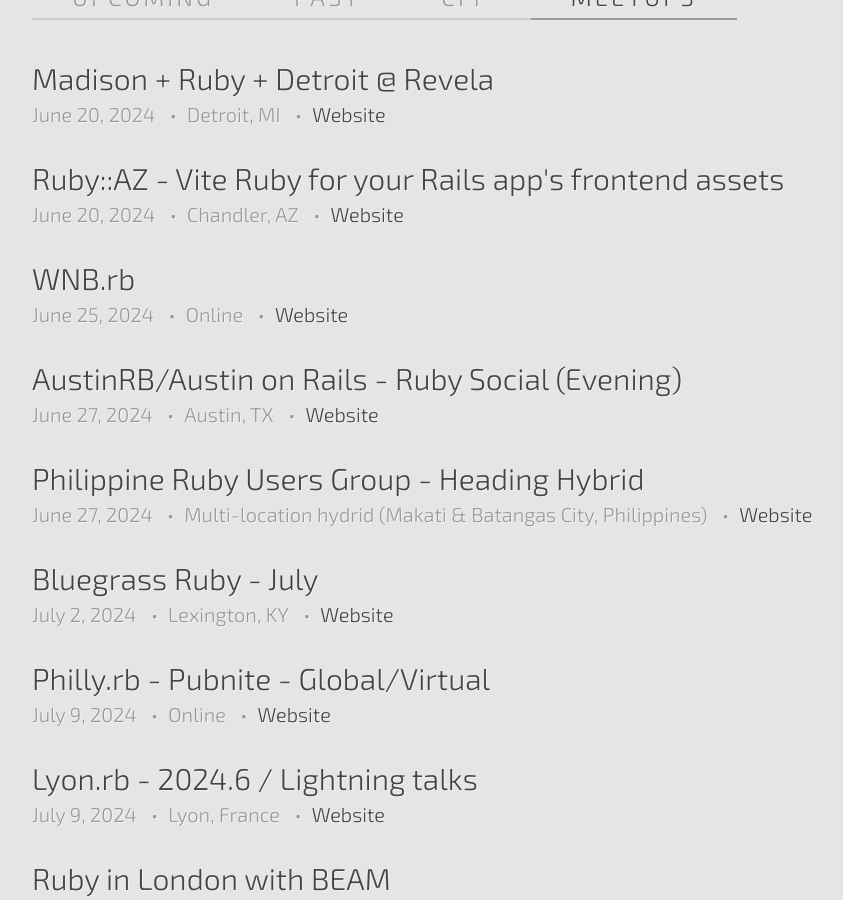
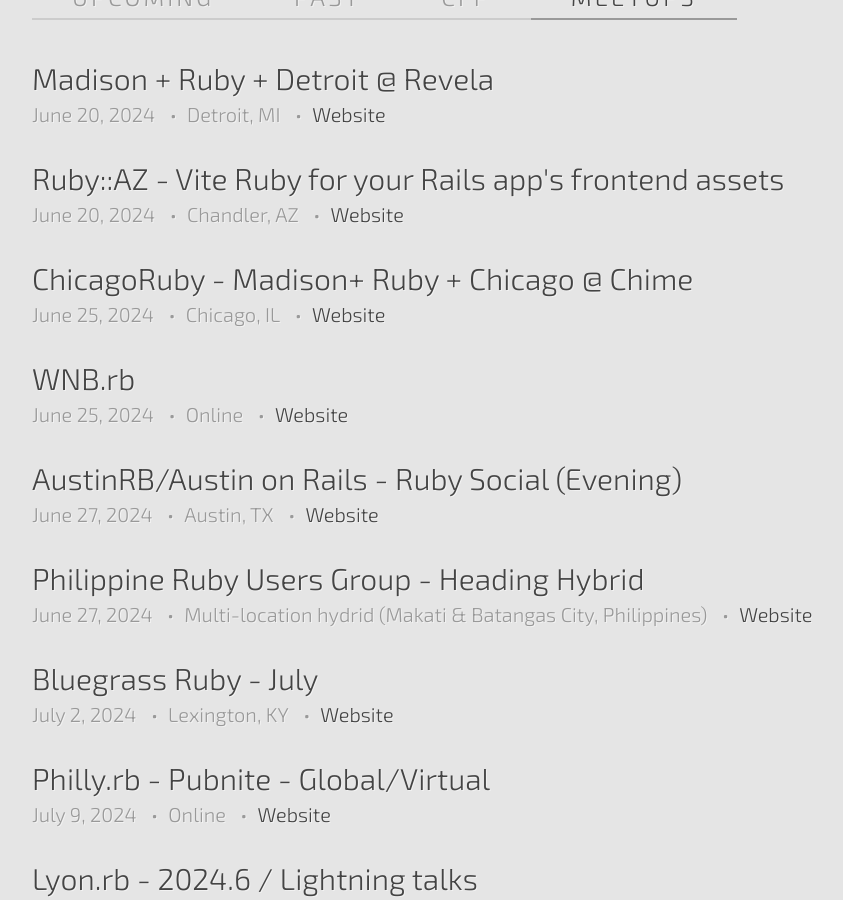
Before and after one commit to ruby-conferences/ruby-conferences.github.io, a Jekyll site: the page built from meetups/index.html, in a window 1280 px wide and 900 px high, scrolled down 502 px. Shown: the whole window, without its empty margins (208-1051 px from the left). Built offline with Jekyll 4.4.1, drawn with Linux system fonts in a browser that asks for light colours.

Commit message:
Add Madison+ Ruby + Chicago @ Chime (#660)

```diff
--- a/_data/meetups.yml
+++ b/_data/meetups.yml
@@ -642,6 +642,13 @@
   end_time: 20:00:00 MST
   url: https://www.meetup.com/ruby-az/events/301702012
 
+- name: ChicagoRuby - Madison+ Ruby + Chicago @ Chime
+  location: Chicago, IL
+  date: 2024-06-25
+  start_time: 18:00:00 CDT
+  end_time: 19:30:00 CDT
+  url: https://www.meetup.com/chicagoruby/events/301641748
+
 - name: Philly.rb - Pubnite - Global/Virtual
   location: Online
   date: 2024-07-09
```
